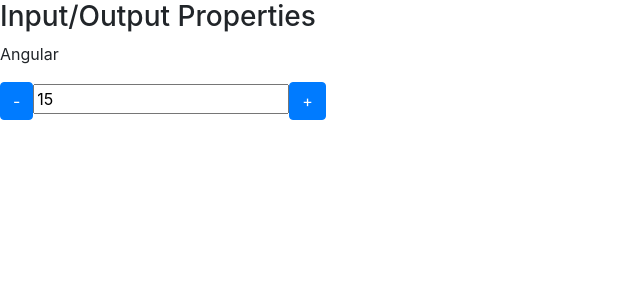
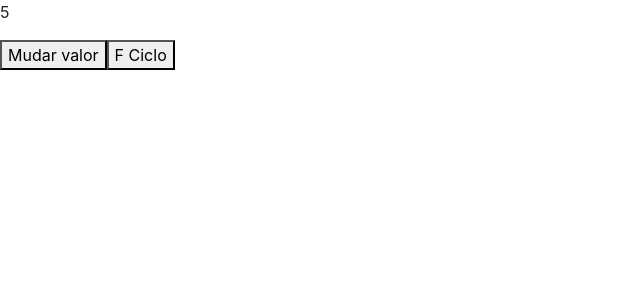
Before and after one commit to gab618/angular-03-data-binding, an Angular app: page / in a window 1280 px wide. Shown: the top 300 px of the page, without its empty margins (0-640 px from the left). Built offline with nearby package versions, Linux system fonts and the light colour scheme.

Commit message:
ciclo de vida dos componentes

```diff
--- a/src/app/app.component.html
+++ b/src/app/app.component.html
@@ -1 +1,4 @@
-<app-data-binding></app-data-binding>
+<!-- <app-data-binding></app-data-binding> -->
+<app-ciclo [valorInicial]="valor" *ngIf="!deletarCiclo"></app-ciclo>
+<button (click)="mudarValor()">Mudar valor</button>
+<button (click)="destruirCiclo()">F Ciclo</button>
--- a/src/app/app.component.ts
+++ b/src/app/app.component.ts
@@ -5,5 +5,15 @@
   templateUrl: './app.component.html',
 })
 export class AppComponent {
-  title = 'data-binding';
+  valor: number = 5;
+
+  deletarCiclo: boolean = false;
+
+  mudarValor() {
+    this.valor++;
+  }
+
+  destruirCiclo() {
+    this.deletarCiclo = true;
+  }
 }
--- a/src/app/app.module.ts
+++ b/src/app/app.module.ts
@@ -8,9 +8,10 @@
 import { MeuFormModule } from './meu-form/meu-form.module';
 import { InputPropertyComponent } from './input-property/input-property.component';
 import { OutputPropertyComponent } from './output-property/output-property.component';
+import { CicloComponent } from './ciclo/ciclo.component';
 
 @NgModule({
-  declarations: [AppComponent, DataBindingComponent, InputPropertyComponent, OutputPropertyComponent],
+  declarations: [AppComponent, DataBindingComponent, InputPropertyComponent, OutputPropertyComponent, CicloComponent],
   imports: [BrowserModule, NgbModule, FormsModule, MeuFormModule],
   providers: [],
   bootstrap: [AppComponent],
--- /dev/null
+++ b/src/app/ciclo/ciclo.component.html
@@ -0,0 +1 @@
+<p>{{ valorInicial }}</p>
--- /dev/null
+++ b/src/app/ciclo/ciclo.component.ts
@@ -0,0 +1,58 @@
+import {
+  AfterContentChecked,
+  AfterViewChecked,
+  AfterViewInit,
+  Component,
+  DoCheck,
+  Input,
+  OnChanges,
+  OnDestroy,
+  OnInit,
+} from '@angular/core';
+
+@Component({
+  selector: 'app-ciclo',
+  templateUrl: './ciclo.component.html',
+  styleUrls: ['./ciclo.component.css'],
+})
+export class CicloComponent
+  implements
+    OnInit,
+    OnChanges,
+    AfterContentChecked,
+    AfterViewInit,
+    AfterViewChecked,
+    OnDestroy,
+    DoCheck {
+  @Input() valorInicial: number = 10;
+
+  constructor() {
+    this.log('constructor');
+  }
+  ngOnChanges() {
+    this.log('ngOnChanges');
+  }
+  ngAfterContentChecked() {
+    this.log('ngAfterContentChecked');
+  }
+  ngAfterViewInit() {
+    this.log('ngAfterViewInit');
+  }
+  ngAfterViewChecked() {
+    this.log('ngAfterViewChecked');
+  }
+  ngOnDestroy() {
+    this.log('ngOnDestroy');
+  }
+
+  ngOnInit(): void {
+    this.log('ngOnInit');
+  }
+  ngDoCheck(): void {
+    this.log('ngDoCheck');
+  }
+
+  private log(hook: string) {
+    console.log(hook);
+  }
+}
```
Also changed, not shown: src/app/ciclo/ciclo.component.css (added), 1 other file (tests, documents, lock files or other folders).
